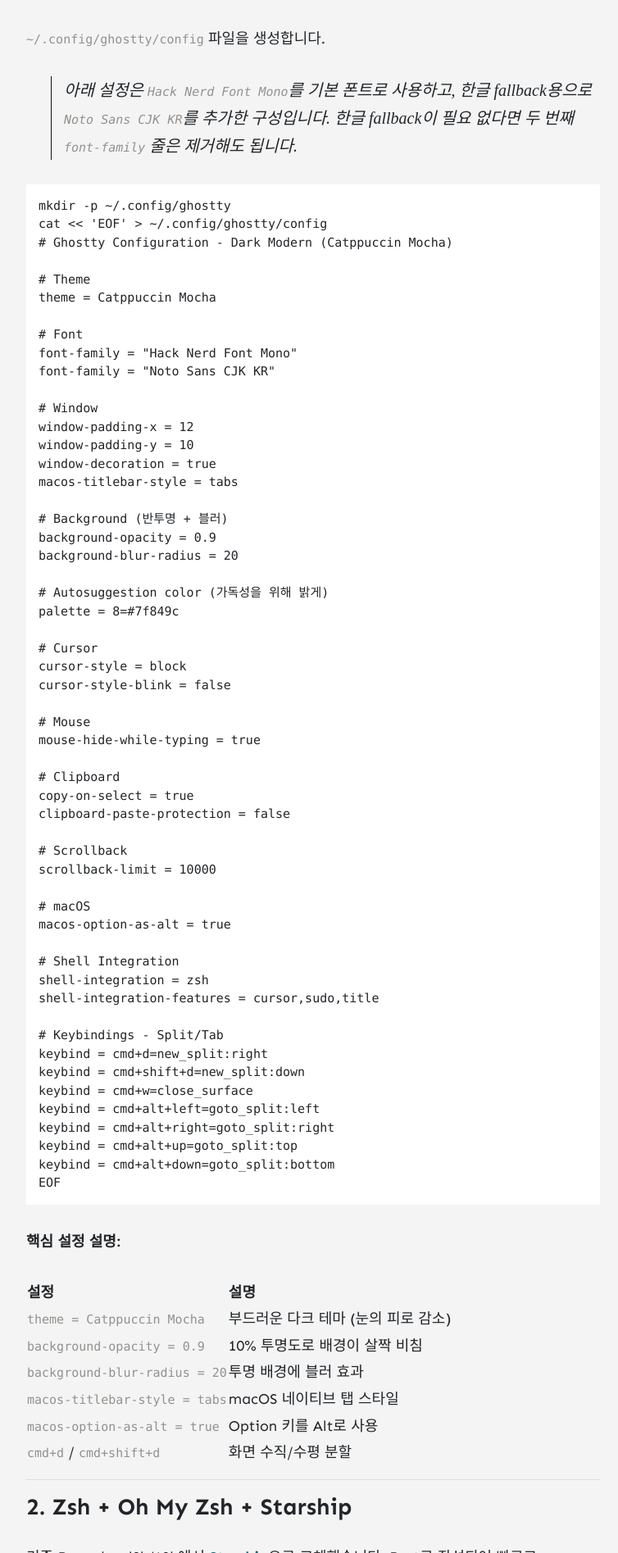
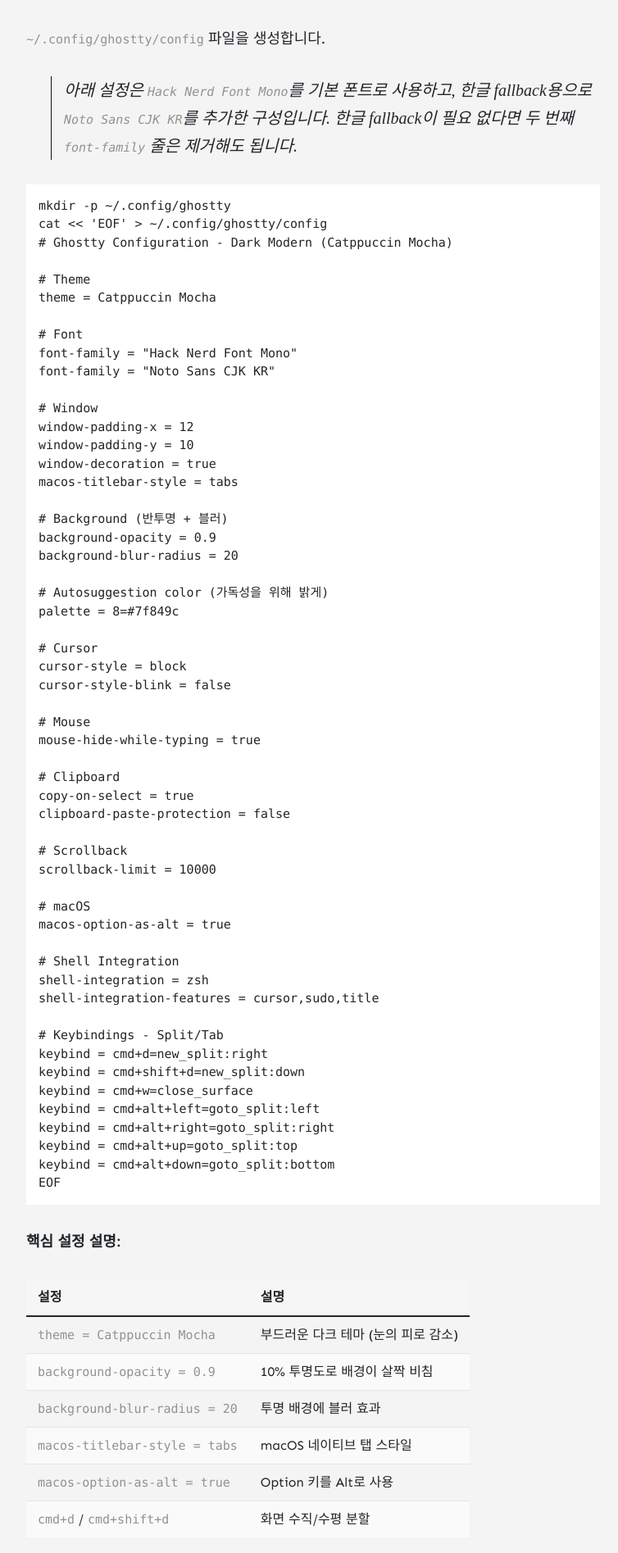
Before and after one commit to DNDACADEMY/dndacademy.github.io, a Jekyll site: the page built from _posts/2026-03-04-settings-mac-terminal-2026.md, in a window 1280 px wide. Shown: the part 4505-6400 px from the top of the page at 82% size, without its empty margins (258-1012 px from the left). Built offline with Jekyll 4.4.1, drawn with Linux system fonts in a browser that asks for light colours; nearby versions of some CDN libraries; comment, search, counter and statistics services are not loaded.

Commit message:
style(theme): add responsive table styling for post content

```diff
--- a/assets/css/theme.scss
+++ b/assets/css/theme.scss
@@ -488,6 +488,32 @@ img:hover {
         margin-left: 2px;
         box-shadow: 0 1px 0 0 rgba(0, 0, 0, 0.1);
     }
+    table {
+        display: block;
+        width: 100%;
+        overflow-x: auto;
+        border-collapse: collapse;
+        margin: 30px 0;
+        font-size: 16px;
+        line-height: 1.5;
+    }
+    thead th {
+        background: #f6f6f6;
+        border-bottom: 2px solid #212529;
+        text-align: left;
+    }
+    th,
+    td {
+        padding: 10px 14px;
+        border-bottom: 1px solid #e5e5e5;
+        vertical-align: top;
+    }
+    tbody tr:nth-child(even) {
+        background: #fafafa;
+    }
+    tbody tr:last-child td {
+        border-bottom: 0;
+    }
 }
 
 .c-rating button {
```
